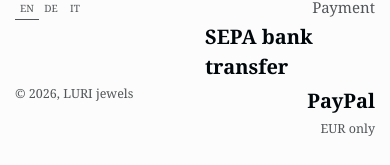
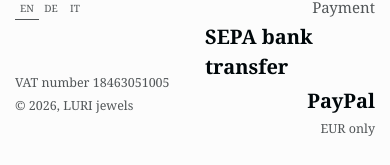
Before and after one commit to Damianofds/luri.gold, a React (Vite) app: page / in a window 390 px wide. Shown: the part 4181-4346 px from the top of the page. Built offline with nearby package versions, Linux system fonts and the light colour scheme; no server answers; a web font is replaced by a local one.

Commit message:
feat(footer): display localized VAT number

```diff
--- a/src/site/messages.ts
+++ b/src/site/messages.ts
@@ -32,6 +32,7 @@ const messages = {
   footerPrivacy: { en: "Privacy policy", de: "Datenschutz", it: "Privacy" },
   footerShipping: { en: "Payment & Shipping", de: "Zahlung & Versand", it: "Pagamento e spedizione" },
   footerEuroOnly: { en: "EUR only", de: "Nur EUR", it: "Solo EUR" },
+  footerVatNumber: { en: "VAT number", de: "USt-IdNr.", it: "Partita IVA" },
   heroExplore: { en: "Explore the collection", de: "Kollektion entdecken", it: "Esplora la collezione" },
   homeCollectionsEyebrow: { en: "Collections", de: "Kollektionen", it: "Collezioni" },
   homeCollectionsTitle: { en: "By shape, story, and material language", de: "Nach Form, Geschichte und Materialsprache", it: "Per forma, storia e linguaggio materico" },
--- a/src/site/ui/Layout.tsx
+++ b/src/site/ui/Layout.tsx
@@ -69,7 +69,10 @@ export function Layout({ locale, children }: PropsWithChildren<{ locale: Locale
             <strong>PayPal</strong>
             <small>{t(locale, "footerEuroOnly")}</small>
           </div>
-          <small className="site-footer__copyright">© 2026, LURI jewels</small>
+          <div className="site-footer__business">
+            <small>{t(locale, "footerVatNumber")} 18463051005</small>
+            <small>© 2026, LURI jewels</small>
+          </div>
         </div>
       </footer>
     </div>
--- a/src/styles.css
+++ b/src/styles.css
@@ -87,7 +87,7 @@ h1,h2,h3,p{margin-top:0}h1,h2,h3{font-weight:300;letter-spacing:0}h1{margin-bott
 .site-footer{padding-block:6rem 4rem;border-top:.1rem solid var(--line)}.site-footer__grid{display:grid;grid-template-columns:1fr 1fr auto;gap:5rem;align-items:start}
 .site-footer ul{display:grid;gap:.9rem;margin:0;padding:0;list-style:none}.site-footer a{color:var(--muted)}.site-footer a:hover{color:var(--foreground);text-decoration:underline;text-underline-offset:.3rem}
 .site-footer__localization .site-nav--language{justify-self:start}.site-footer__payment{display:grid;grid-column:3;grid-row:1/span 2;gap:.4rem;justify-items:end;color:var(--muted)}
-.site-footer__payment strong{color:var(--foreground);font-size:2rem}.site-footer__copyright{grid-column:1/3;color:var(--muted)}
+.site-footer__payment strong{color:var(--foreground);font-size:2rem}.site-footer__business{display:grid;gap:.4rem;grid-column:1/3;color:var(--muted)}
 
 @media(max-width:990px){
  :root{--page-gutter:3rem}.home-carousel__slide{height:64rem}.home-feature{column-gap:4rem}.collection-grid,.product-grid{grid-template-columns:repeat(2,minmax(0,1fr))}
@@ -115,7 +115,7 @@ h1,h2,h3,p{margin-top:0}h1,h2,h3{font-weight:300;letter-spacing:0}h1{margin-bott
  .product-gallery__mobile-controls{display:flex;min-height:5.5rem;align-items:center;justify-content:center;gap:1.5rem}.product-summary{position:static;padding-inline:var(--page-gutter)}.product-summary h1{font-size:3.2rem}
  .contact-cta-grid{grid-template-columns:1fr}.contact-cta-grid--compact{grid-template-columns:repeat(2,minmax(0,1fr))}.email-dialog__content{padding:4rem 2rem 2.5rem}.email-dialog__address{grid-template-columns:1fr;padding:1.4rem}.email-dialog__address .button{width:100%}.image-lightbox{padding:5.5rem 1rem 1rem}.editorial-hero{width:100%;padding-top:0}.editorial-hero__copy{padding:4rem var(--page-gutter) 0}.editorial-hero__copy h1{font-size:3.7rem}.editorial-body{padding-block:4.5rem 6rem}
  .editorial-page__header h1{margin-bottom:3rem;font-size:3.7rem}.editorial-image-grid{grid-template-columns:repeat(3,minmax(0,1fr));gap:.4rem}.editorial-image-grid img{height:auto;aspect-ratio:1;object-fit:cover}.editorial-image-grid--1{grid-template-columns:1fr}.editorial-image-grid--1 img{aspect-ratio:auto}
- .site-footer{padding-block:4.5rem 3rem}.site-footer__grid{grid-template-columns:1fr 1fr;gap:3rem 2rem}.site-footer__payment{grid-column:2;grid-row:2/span 2}.site-footer__copyright{grid-column:1}
+ .site-footer{padding-block:4.5rem 3rem}.site-footer__grid{grid-template-columns:1fr 1fr;gap:3rem 2rem}.site-footer__payment{grid-column:2;grid-row:2/span 2}.site-footer__business{grid-column:1}
 }
 @media(prefers-reduced-motion:reduce){html{scroll-behavior:auto}*,*:before,*:after{scroll-behavior:auto!important;transition-duration:.01ms!important}}
 
```
